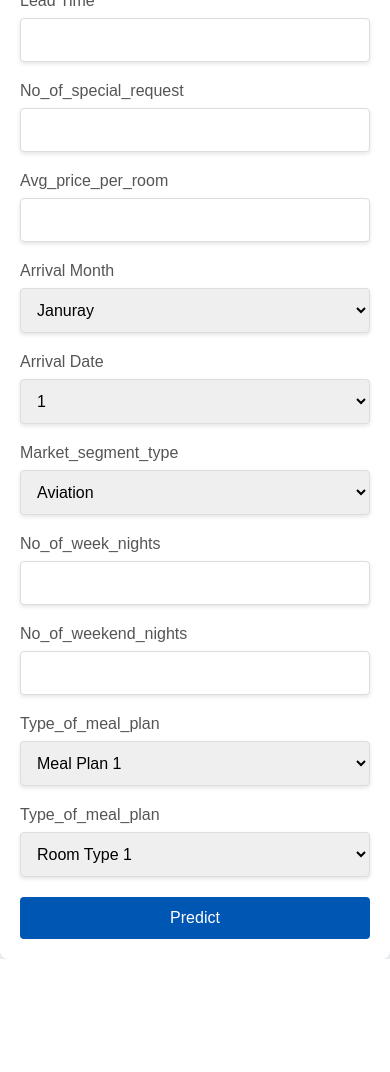
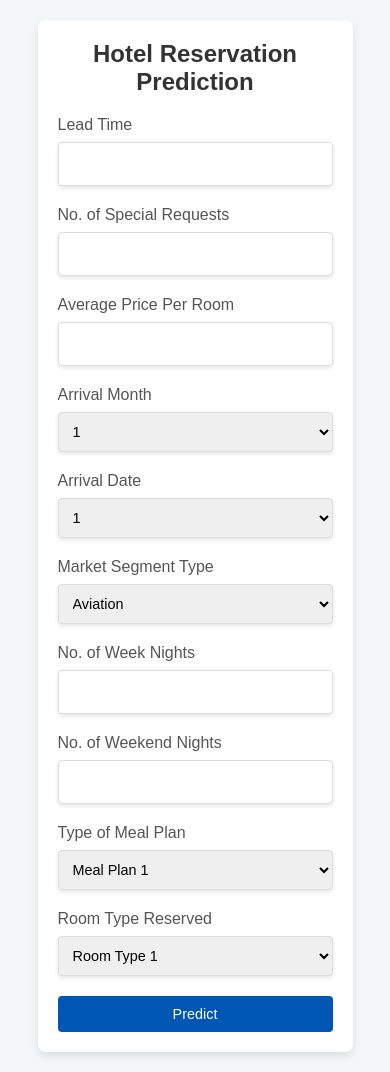
Before and after one commit to yash8484/MLOPS_HOTEL_RESERVATION_PREDICTION, a Flask app: page / in a window 390 px wide. Before the commit the page ends 959 px from the top, so only its background shows below. Run offline with Flask 3, Linux system fonts and the light colour scheme; parts of the project's set-up code (start-up, migrations or seed data) failed here and were passed over.

Commit message:
make changes in style and index file

```diff
--- a/static/style.css
+++ b/static/style.css
@@ -1,32 +1,30 @@
-/* General reset */
 * {
     margin: 0;
     padding: 0;
     box-sizing: border-box;
 }
 
-/* Body styling */
 body {
     font-family: 'Arial', sans-serif;
     background-color: #f4f7fa;
     display: flex;
     justify-content: center;
     align-items: center;
-    height: 100vh;
-    margin: 0;
+    min-height: 100vh;
+    padding: 20px;
+    overflow-x: hidden;
 }
 
-/* Container styling */
 .container {
     background-color: #fff;
-    padding: 30px;
+    padding: 30px 20px;
     border-radius: 8px;
     box-shadow: 0 4px 8px rgba(0, 0, 0, 0.1);
-    width: 100%;
+    width: 90%;
     max-width: 600px;
+    box-sizing: border-box;
 }
 
-/* Heading styling */
 h2 {
     text-align: center;
     font-size: 2rem;
@@ -34,12 +32,10 @@ h2 {
     margin-bottom: 20px;
 }
 
-/* Form group styling */
 .form-group {
     margin-bottom: 20px;
 }
 
-/* Label styling */
 label {
     font-size: 1rem;
     color: #555;
@@ -47,7 +43,6 @@ label {
     margin-bottom: 8px;
 }
 
-/* Input and select field styling */
 input[type="number"], select {
     width: 100%;
     padding: 12px;
@@ -63,7 +58,6 @@ input[type="number"]:focus, select:focus {
     box-shadow: 0 0 5px rgba(0, 86, 179, 0.5);
 }
 
-/* Button styling */
 button {
     width: 100%;
     padding: 14px;
@@ -80,7 +74,6 @@ button:hover {
     background-color: #004494;
 }
 
-/* Result section styling */
 .result {
     margin-top: 20px;
     text-align: center;
@@ -103,7 +96,6 @@ button:hover {
     color: #388e3c;
 }
 
-/* Responsive design */
 @media (max-width: 768px) {
     .container {
         padding: 20px;
@@ -117,3 +109,14 @@ button:hover {
         padding: 12px;
     }
 }
+
+@media (max-width: 480px) {
+    input, select, button {
+        font-size: 0.9rem;
+        padding: 10px;
+    }
+
+    h2 {
+        font-size: 1.5rem;
+    }
+}
--- a/templates/index.html
+++ b/templates/index.html
@@ -2,91 +2,49 @@
 <html lang="en">
 <head>
     <meta charset="UTF-8">
-    <meta name="viewport" content="width=device-width , initial=scale=1.0">
-    <link rel="stylesheet" href="{{ url_for('static' , filename='style.css') }}">
-    <title>HOTEL RESERVATION PREDICTION ❤️</title>
+    <meta name="viewport" content="width=device-width, initial-scale=1.0">
+    <link rel="stylesheet" href="{{ url_for('static', filename='style.css') }}">
+    <title>Hotel Reservation Prediction ❤️</title>
 </head>
-
-
 <body>
 <div class="container">
     <h2>Hotel Reservation Prediction</h2>
-
     <form method="POST">
         <div class="form-group">
             <label for="lead_time">Lead Time</label>
             <input type="number" id="lead_time" name="lead_time" required>
         </div>
 
-
         <div class="form-group">
-            <label for="no_of_special_request">No_of_special_request</label>
+            <label for="no_of_special_request">No. of Special Requests</label>
             <input type="number" id="no_of_special_request" name="no_of_special_request" required>
         </div>
 
         <div class="form-group">
-            <label for="avg_price_per_room">Avg_price_per_room</label>
-            <input type="number" id="avg_price_per_room" name="avg_price_per_room" required>
+            <label for="avg_price_per_room">Average Price Per Room</label>
+            <input type="number" step="0.01" id="avg_price_per_room" name="avg_price_per_room" required>
         </div>
 
         <div class="form-group">
             <label for="arrival_month">Arrival Month</label>
             <select id="arrival_month" name="arrival_month" required>
-                <option value="1">Januray</option>
-                <option value="2">February</option>
-                <option value="3">March</option>
-                <option value="4">April</option>
-                <option value="5">May</option>
-                <option value="6">June</option>
-                <option value="7">July</option>
-                <option value="8">August</option>
-                <option value="9">September</option>
-                <option value="10">October</option>
-                <option value="11">November</option>
-                <option value="12">December</option>
+                {% for i in range(1, 13) %}
+                <option value="{{ i }}">{{ i }}</option>
+                {% endfor %}
             </select>
         </div>
-
 
         <div class="form-group">
             <label for="arrival_date">Arrival Date</label>
             <select id="arrival_date" name="arrival_date" required>
-                <option value="1">1</option>
-                <option value="2">2</option>
-                <option value="3">3</option>
-                <option value="4">4</option>
-                <option value="5">5</option>
-                <option value="6">6</option>
-                <option value="7">7</option>
-                <option value="8">8</option>
-                <option value="9">9</option>
-                <option value="10">10</option>
-                <option value="11">11</option>
-                <option value="12">12</option>
-                <option value="13">13</option>
-                <option value="14">14</option>
-                <option value="15">15</option>
-                <option value="16">16</option>
-                <option value="17">17</option>
-                <option value="18">18</option>
-                <option value="19">19</option>
-                <option value="20">20</option>
-                <option value="21">21</option>
-                <option value="22">22</option>
-                <option value="23">23</option>
-                <option value="24">24</option>
-                <option value="25">25</option>
-                <option value="26">26</option>
-                <option value="27">27</option>
-                <option value="28">28</option>
-                <option value="29">29</option>
-                <option value="30">30</option>
-                <option value="31">31</option>
+                {% for i in range(1, 32) %}
+                <option value="{{ i }}">{{ i }}</option>
+                {% endfor %}
             </select>
         </div>
 
         <div class="form-group">
-            <label for="market_segment_type">Market_segment_type</label>
+            <label for="market_segment_type">Market Segment Type</label>
             <select id="market_segment_type" name="market_segment_type" required>
                 <option value="0">Aviation</option>
                 <option value="1">Complimentary</option>
@@ -97,17 +55,17 @@
         </div>
 
         <div class="form-group">
-            <label for="no_of_week_nights">No_of_week_nights</label>
+            <label for="no_of_week_nights">No. of Week Nights</label>
             <input type="number" id="no_of_week_nights" name="no_of_week_nights" required>
         </div>
 
         <div class="form-group">
-            <label for="no_of_weekend_nights">No_of_weekend_nights</label>
+            <label for="no_of_weekend_nights">No. of Weekend Nights</label>
             <input type="number" id="no_of_weekend_nights" name="no_of_weekend_nights" required>
         </div>
 
         <div class="form-group">
-            <label for="type_of_meal_plan">Type_of_meal_plan</label>
+            <label for="type_of_meal_plan">Type of Meal Plan</label>
             <select id="type_of_meal_plan" name="type_of_meal_plan" required>
                 <option value="0">Meal Plan 1</option>
                 <option value="1">Meal Plan 2</option>
@@ -117,15 +75,11 @@
         </div>
 
         <div class="form-group">
-            <label for="room_type_reserved">Type_of_meal_plan</label>
+            <label for="room_type_reserved">Room Type Reserved</label>
             <select id="room_type_reserved" name="room_type_reserved" required>
-                <option value="0">Room Type 1</option>
-                <option value="1">Room Type 2</option>
-                <option value="2">Room Type 3</option>
-                <option value="3">Room Type 4</option>
-                <option value="4">Room Type 5</option>
-                <option value="5">Room Type 6</option>
-                <option value="6">Room Type 7</option>
+                {% for i in range(0, 7) %}
+                <option value="{{ i }}">Room Type {{ i + 1 }}</option>
+                {% endfor %}
             </select>
         </div>
 
@@ -135,13 +89,12 @@
     {% if prediction is not none %}
     <div class="result">
         {% if prediction == 0 %}
-        <p>The Customer is going to cancel his reservation</p>
-        {% elif prediction == 1 %}
-        <p>The Customer is not going to cancel his reservation</p>
+        <p class="cancel">The Customer is likely to cancel the reservation</p>
+        {% else %}
+        <p class="not-cancel">The Customer is likely to keep the reservation</p>
         {% endif %}
     </div>
     {% endif %}
 </div>
-
 </body>
 </html>
```
